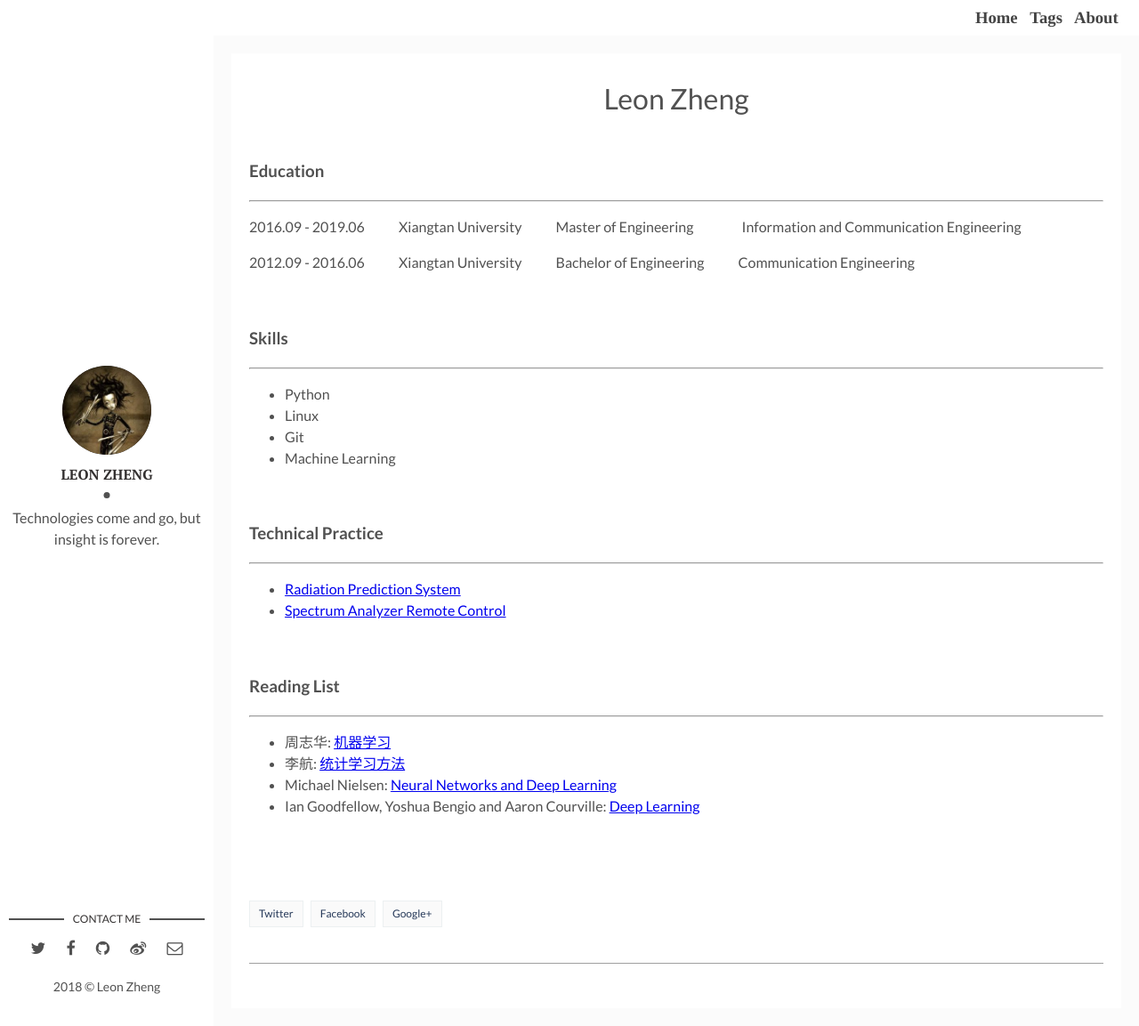
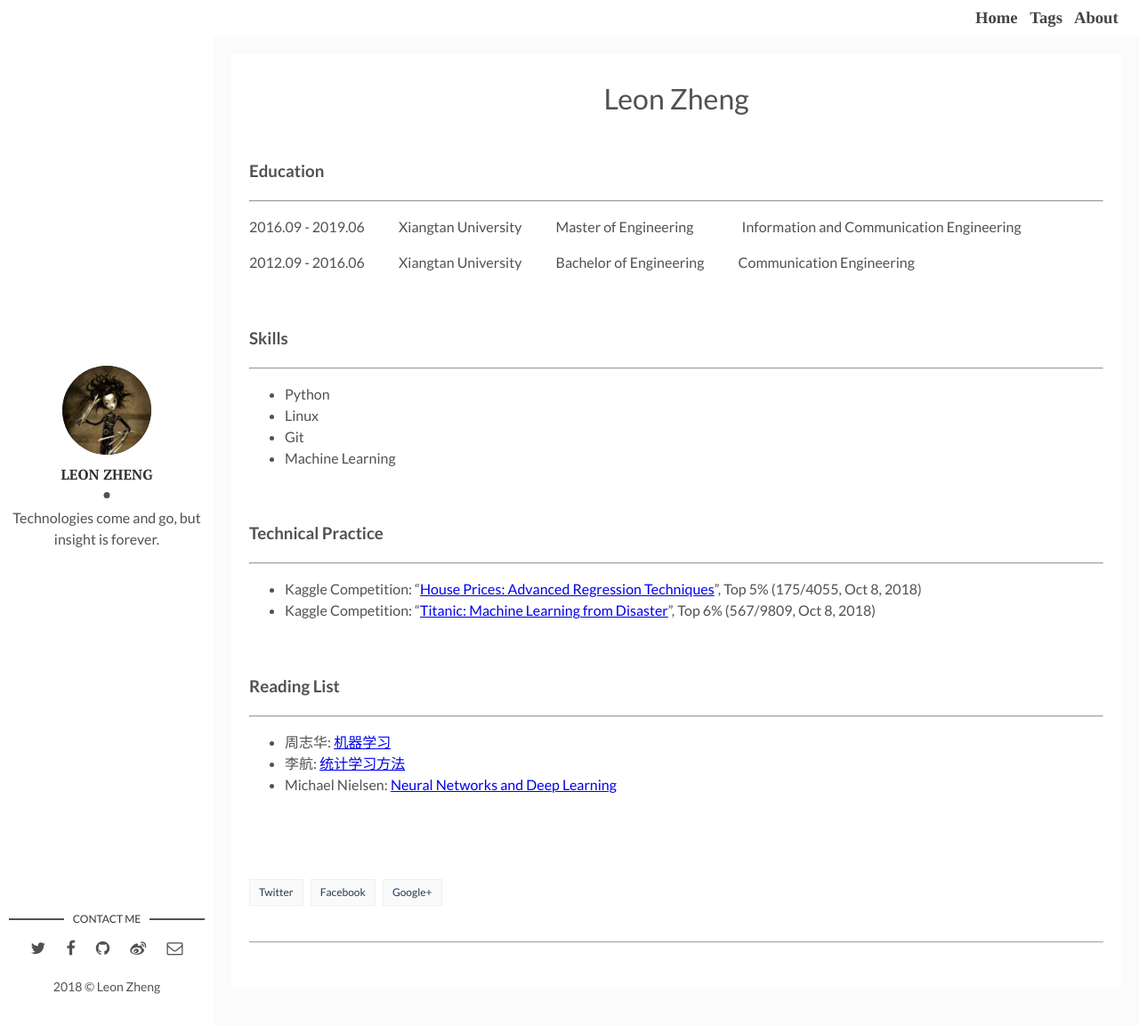
Before and after one commit to leon-zheng/leon-zheng.github.io, a Jekyll site: the page built from about.md, in a window 1280 px wide and 1153 px high. Shown: the whole window at 89% size. Built offline with Jekyll 4.4.1, drawn with Linux system fonts in a browser that asks for light colours.

Commit message:
updated practice

```diff
--- a/about.md
+++ b/about.md
@@ -28,8 +28,8 @@ layout: post
 
 ------
 
-- [Radiation Prediction System](https://github.com/leon-zheng/radiation-prediction)
-- [Spectrum Analyzer Remote Control](https://github.com/leon-zheng/SA-remote-control)
+- Kaggle Competition: "[House Prices: Advanced Regression Techniques](https://www.kaggle.com/c/house-prices-advanced-regression-techniques)", Top 5% (175/4055, Oct 8, 2018)
+- Kaggle Competition: "[Titanic: Machine Learning from Disaster](https://www.kaggle.com/c/titanic)", Top 6% (567/9809, Oct 8, 2018)
 
 <br/>
 
@@ -40,7 +40,6 @@ layout: post
 - 周志华: [机器学习](https://cs.nju.edu.cn/zhouzh/zhouzh.files/publication/MLbook2016.htm)
 - 李航: [统计学习方法](https://book.douban.com/subject/10590856/)
 - Michael Nielsen: [Neural Networks and Deep Learning](http://neuralnetworksanddeeplearning.com/)
-- Ian Goodfellow, Yoshua Bengio and Aaron Courville: [Deep Learning](http://www.deeplearningbook.org/)
 
 
 
```
